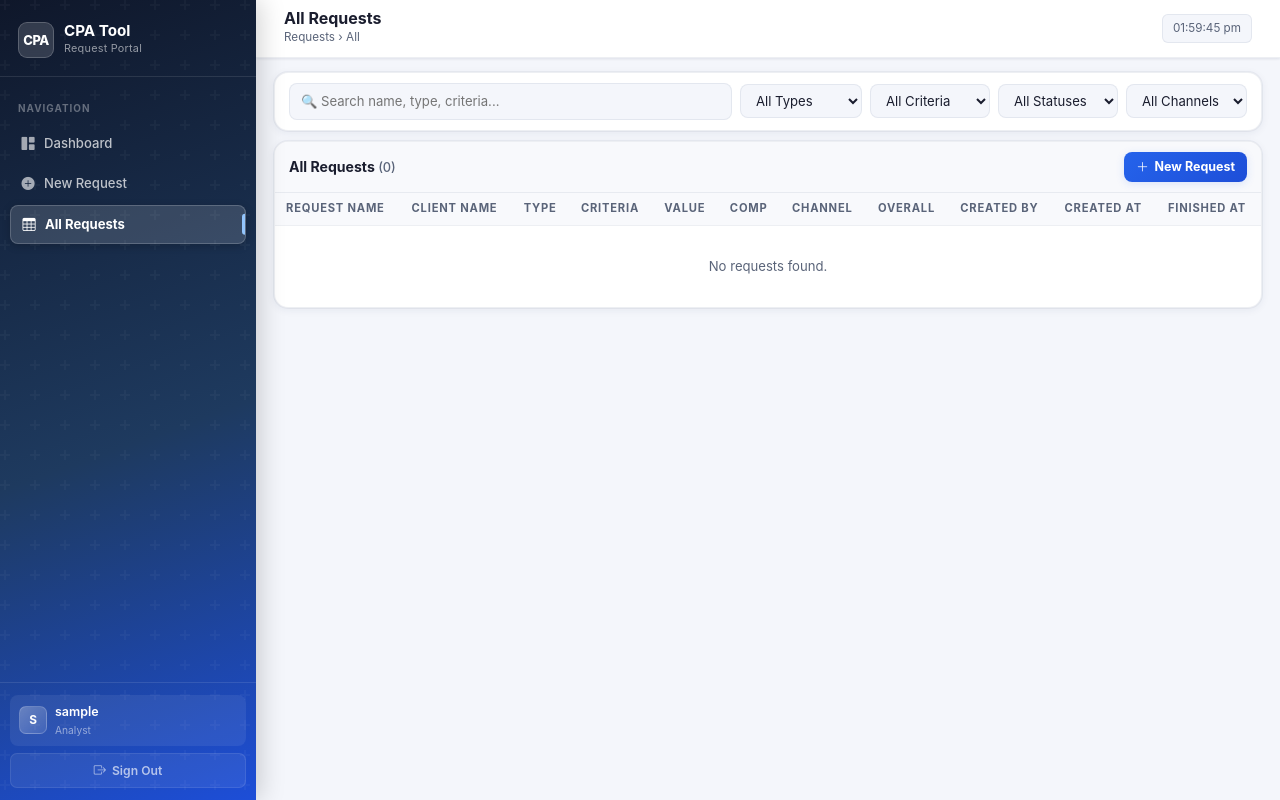
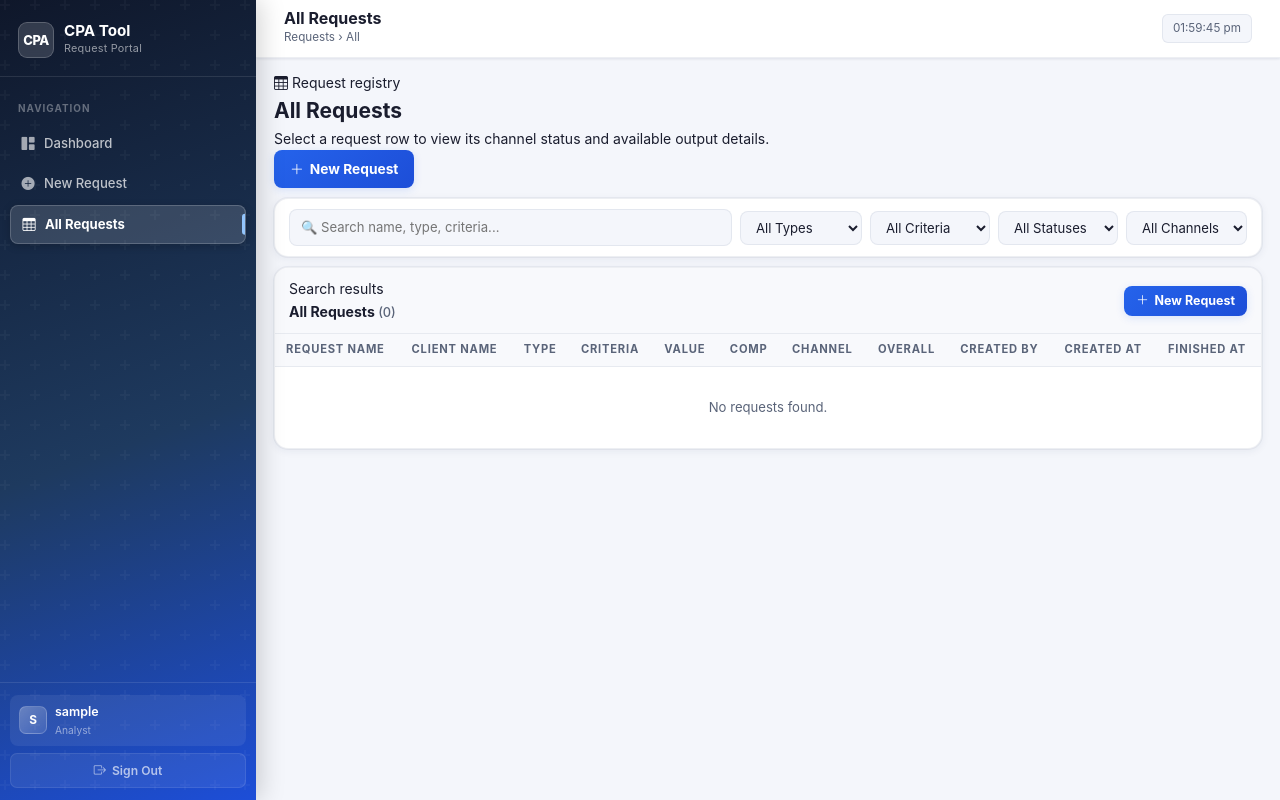
Before and after one commit to Jaideep-7-jai/CPA-Tool, a Flask app: page /requests in a window 1280 px wide. Run offline with Flask 3, Linux system fonts and the light colour scheme; the visitor is signed in with stand-in values (Sample User, id 1); data that the repository does not hold is empty; some web fonts are replaced.

Commit message:
feat: refresh CPA portal interface

```diff
--- a/templates/requests_list.html
+++ b/templates/requests_list.html
@@ -27,6 +27,10 @@
 #requestsTable .badge-status.pending, #requestsTable .badge-status.not_selected { background: #f1f5f9; color: #64748b; }
 </style>
 <div class="analytics-container">
+  <section class="page-hero requests-hero">
+    <div><span class="eyebrow"><i class="bi bi-table"></i> Request registry</span><h2>All Requests</h2><p>Select a request row to view its channel status and available output details.</p></div>
+    <a href="{{ url_for('new_request') }}" class="submit-button hero-action"><i class="bi bi-plus-lg"></i> New Request</a>
+  </section>
   <section class="filters-bar">
     <input type="text" id="searchInput" placeholder="🔍 Search name, type, criteria..." class="filter-input">
     <select id="typeFilter" class="filter-select"><option value="">All Types</option><option value="Suppression">Suppression</option><option value="Mailing">Mailing</option><option value="Doordash">Doordash</option></select>
@@ -36,7 +40,7 @@
   </section>
 
   <section class="table-section">
-    <div class="table-header"><h3>All Requests <span id="rowCount" class="row-count"></span></h3><a href="{{ url_for('new_request') }}" class="submit-button small"><i class="bi bi-plus-lg"></i> New Request</a></div>
+    <div class="table-header"><div><span class="eyebrow">Search results</span><h3>All Requests <span id="rowCount" class="row-count"></span></h3></div><a href="{{ url_for('new_request') }}" class="submit-button small"><i class="bi bi-plus-lg"></i> New Request</a></div>
     <div class="table-scroll">
       <table class="requests-table" id="requestsTable">
         <thead><tr><th>Request Name</th><th>Client Name</th><th>Type</th><th>Criteria</th><th>Value</th><th>Comp</th><th>Channel</th><th>Overall</th><th>Created By</th><th>Created At</th><th>Finished At</th></tr></thead>
@@ -50,7 +54,8 @@
               data-channels="{{ r.channel }}" data-search="{{ r.request_name }} {{ r.client_name }} {{ r.request_type }} {{ r.criteria_type }} {{ r.overall_status }}">
             <td><span class="expand-indicator" aria-hidden="true">⌄</span><strong>{{ r.request_name }}</strong></td>
             <td>{{ r.client_name }}</td><td><span class="badge-type {{ r.request_type|lower }}">{{ r.request_type }}</span></td><td><span class="badge-criteria">{{ r.criteria_type|upper }}</span></td>
-            <td class="muted small">{{ r.criteria_value or '-' }}</td><td class="muted small">{{ r.comp_type }}</td><td><span class="tag">{{ r.channel }}</span></td>
+            {% set value = r.criteria_value or '-' %}
+            <td class="muted small">{% if value|length > 20 %}<span class="value-truncated" title="{{ value }}">{{ value[:20] }}&hellip;</span>{% else %}{{ value }}{% endif %}</td><td class="muted small">{{ r.comp_type }}</td><td><span class="tag">{{ r.channel }}</span></td>
             <td><span class="badge {{ r.overall_status|lower|replace(' ', '') }}">{{ r.overall_status }}</span></td><td>{{ r.username }}</td><td class="muted small">{{ r.created_at }}</td><td class="muted small">{{ r.finished_at or '-' }}</td>
           </tr>
           <tr id="{{ row_id }}" class="request-details-row" hidden><td colspan="11">
```
